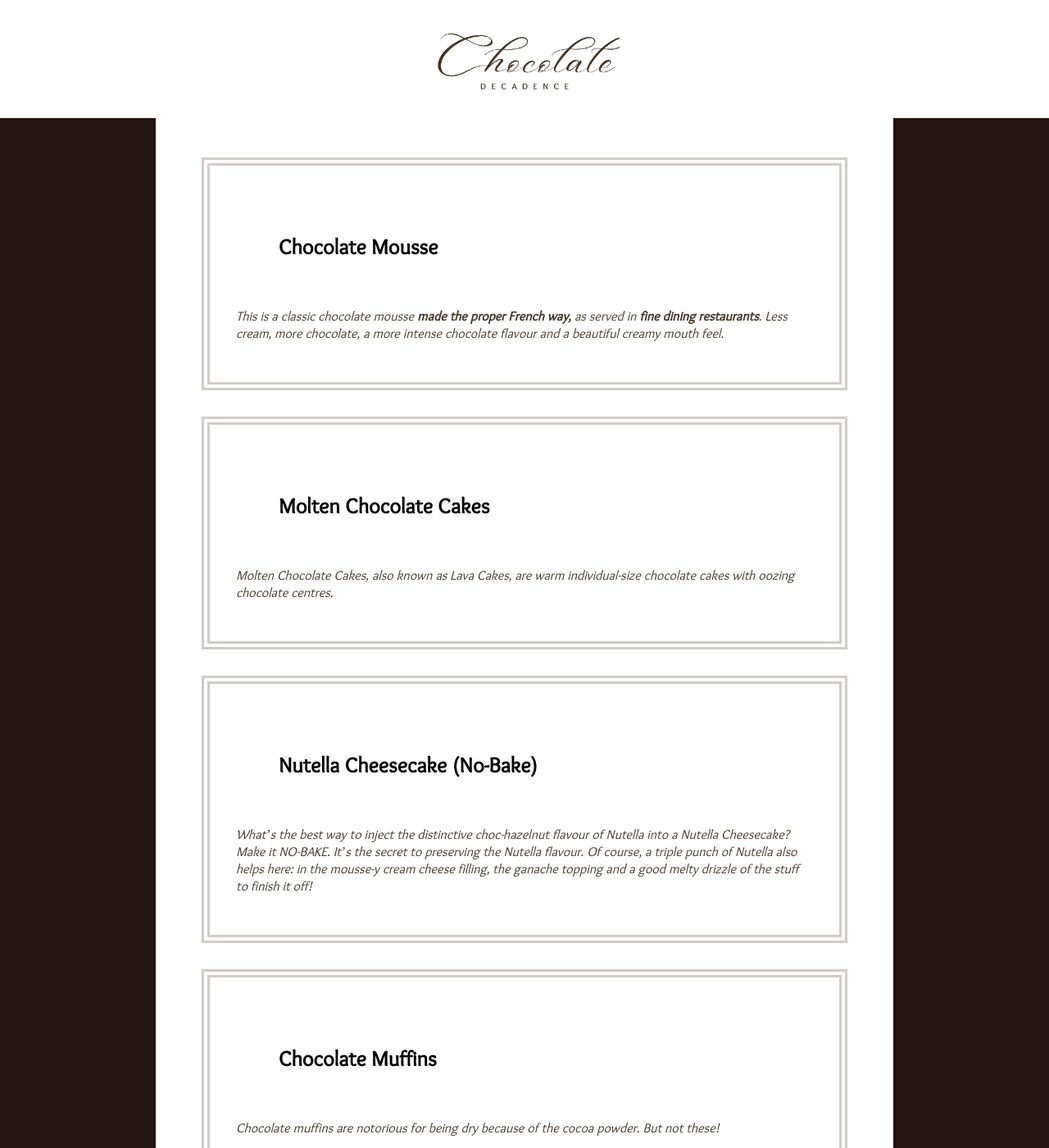
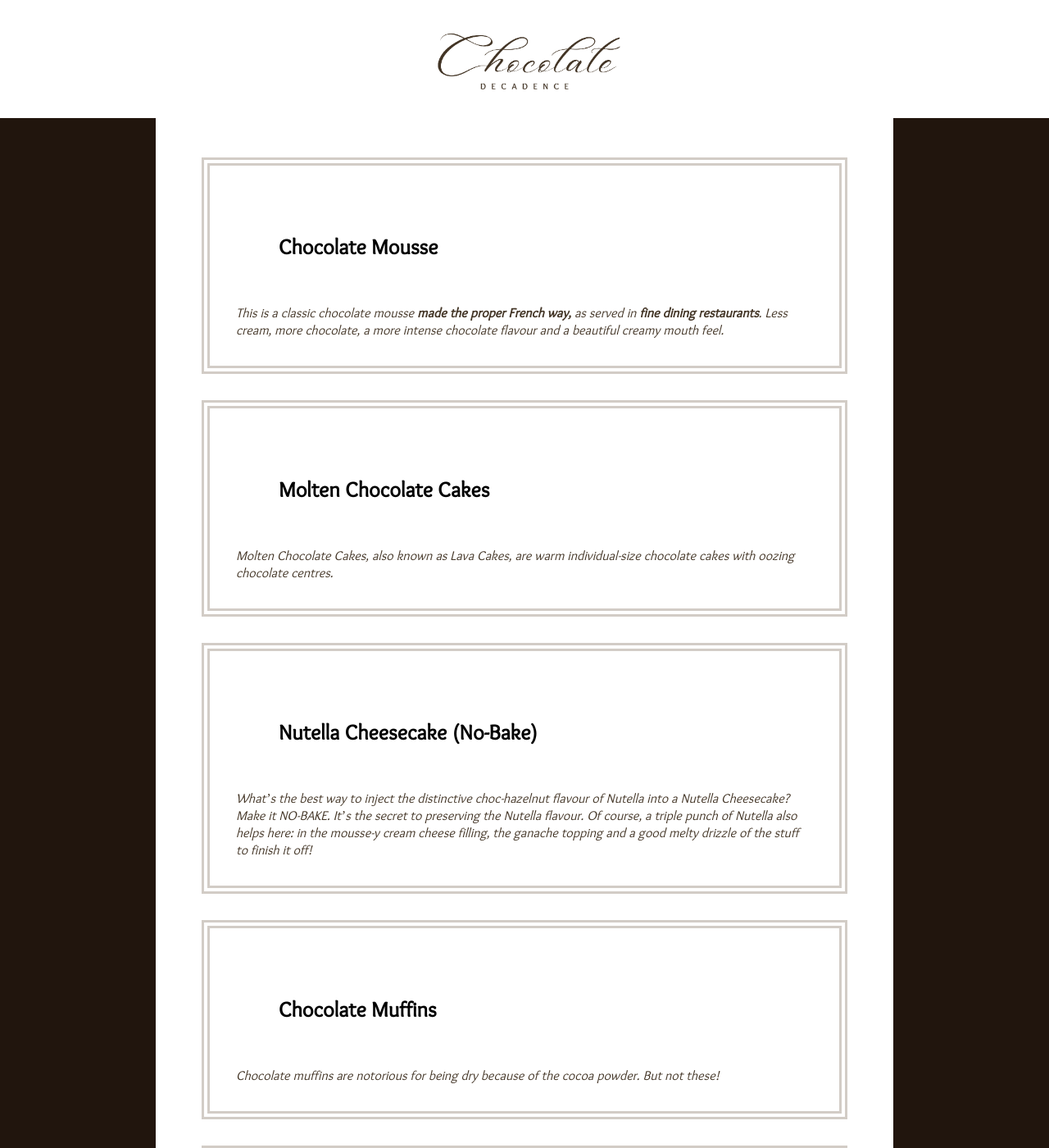
Before and after one commit to nicoleanncarter/recipes, a Jekyll site: the page built from pages/recipelisting.md, in a window 1280 px wide and 1400 px high. Shown: the whole window at 82% size. Built offline with Jekyll 4.4.1, drawn with Linux system fonts in a browser that asks for light colours.

Commit message:
Update recipes.css

```diff
--- a/styles/recipes.css
+++ b/styles/recipes.css
@@ -101,8 +101,6 @@ header h1 a {
 
 p {
   color: #423425;
-  margin-bottom: 1em;
-  margin-top: 30px;
   font-family: 'Sukar';
   overflow: auto;
 }
```
